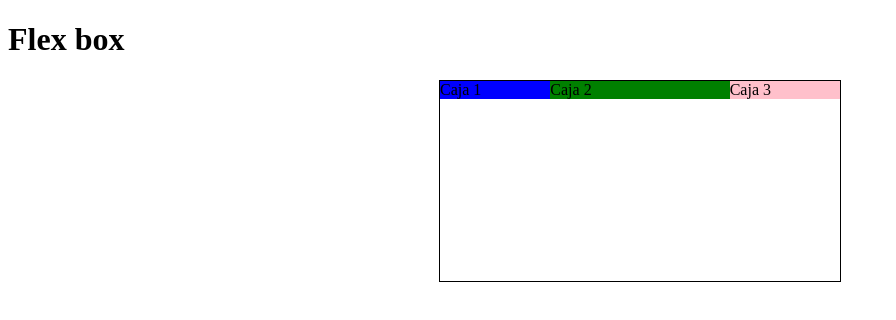
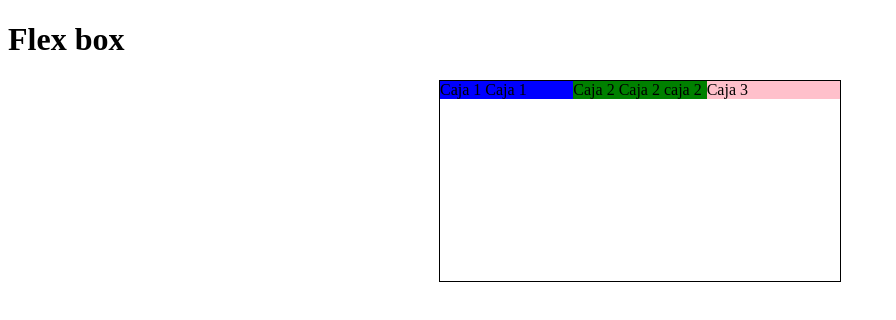
Before and after one commit to adrian1426/CSS_FlexBox, a plain HTML site: page index.html in a window 1280 px wide. Shown: the whole page, without its empty margins (0-896 px from the left). Drawn offline with Linux system fonts and the light colour scheme.

Commit message:
Regla No9 - Cambias el tamaño de los hijos con flex-grow,flex-shrink y flex-basis

```diff
--- a/index.html
+++ b/index.html
@@ -13,8 +13,8 @@
   <h1>Flex box</h1>
 
   <section>
-    <article class="caja1">Caja 1</article>
-    <article class="caja2">Caja 2</article>
+    <article class="caja1">Caja 1 Caja 1</article>
+    <article class="caja2">Caja 2 Caja 2 caja 2</article>
     <article class="caja3">Caja 3</article>
   </section>
 </body>
--- a/styles.css
+++ b/styles.css
@@ -12,15 +12,18 @@ section {
 
 .caja1 {
   background: blue;
+  flex-basis: 0;
   flex-grow: 1;
 }
 
 .caja2 {
   background: green;
-  flex-grow: 2;
+  flex-basis: 0;
+  flex-grow: 1;
 }
 
 .caja3 {
   background: pink;
+  flex-basis: 0;
   flex-grow: 1;
 }
```
